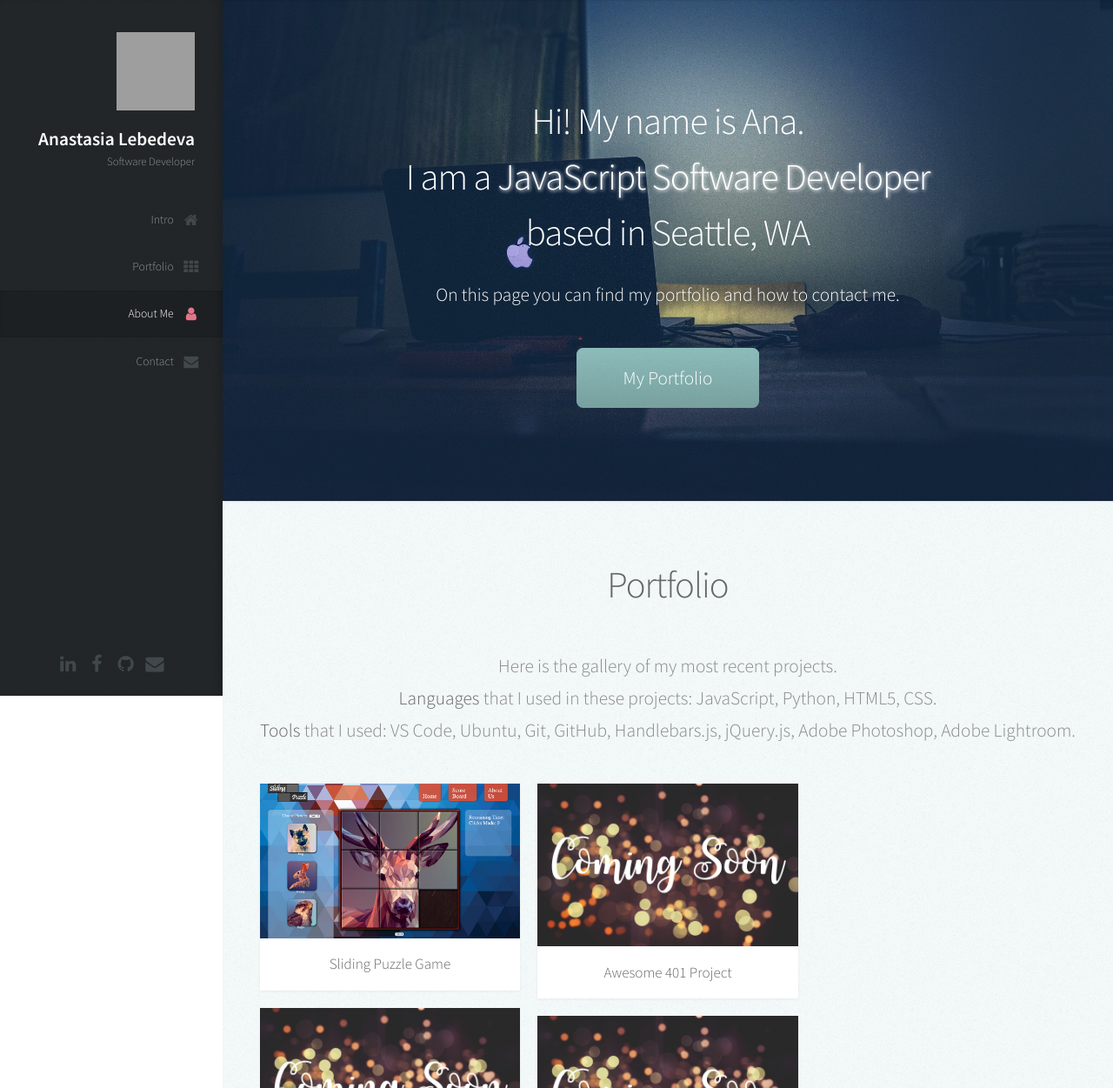
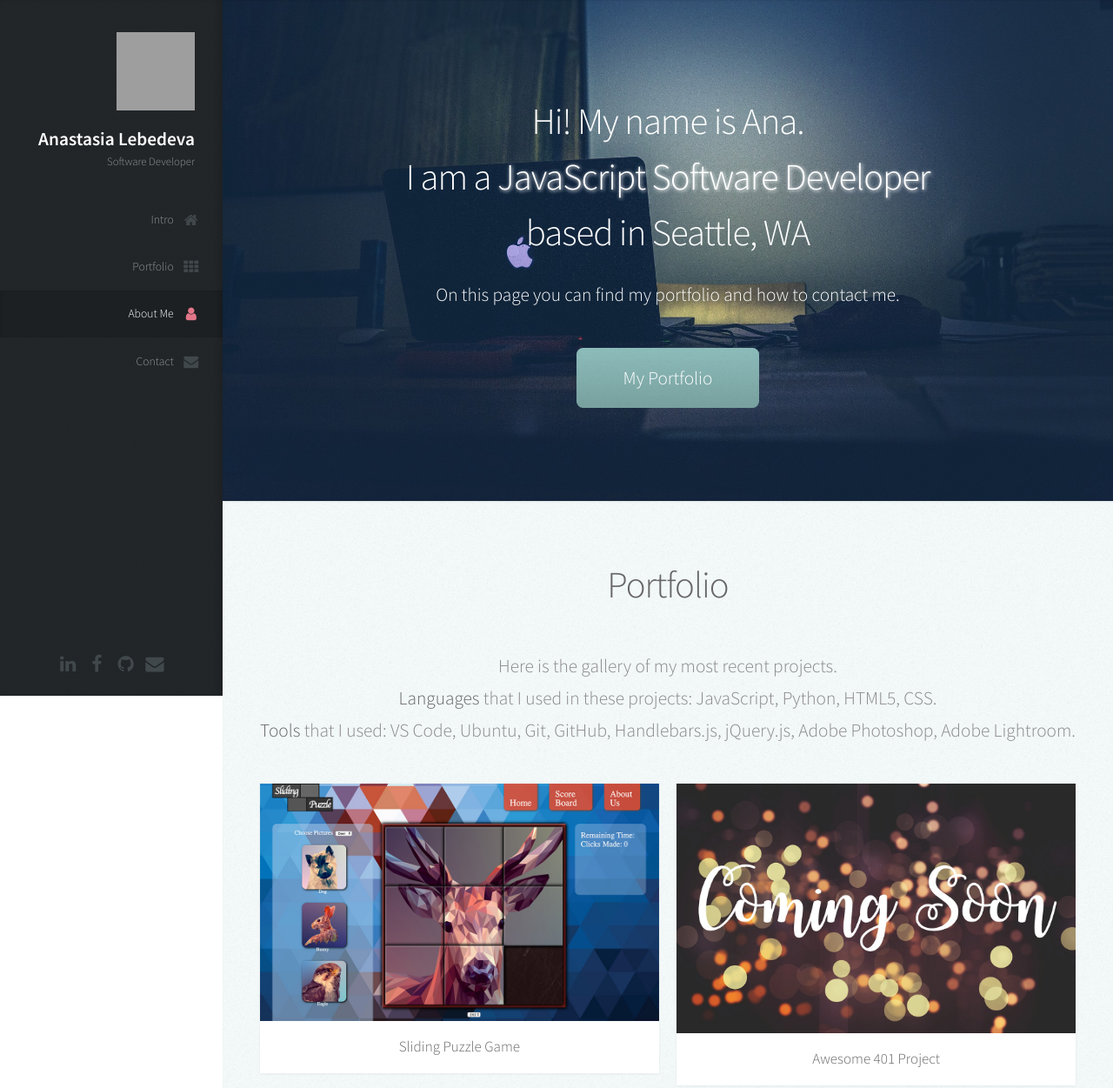
Before and after one commit to nastinsk/portfolio, a plain HTML site: page index.html in a window 1280 px wide. Shown: the top 1251 px of the page at 87% size. Drawn offline with Linux system fonts and the light colour scheme; grey boxes are pictures that could not be loaded.

Commit message:
Update layout.css

```diff
--- a/assets/css/layout.css
+++ b/assets/css/layout.css
@@ -74,7 +74,7 @@ footer {
     /* ////////////////// */
 
     .row > .col-4 {
-        width: 33.3333333333%;
+        width: 50%;
     }
     .row > .col-6 {
         width: 50%;
```
